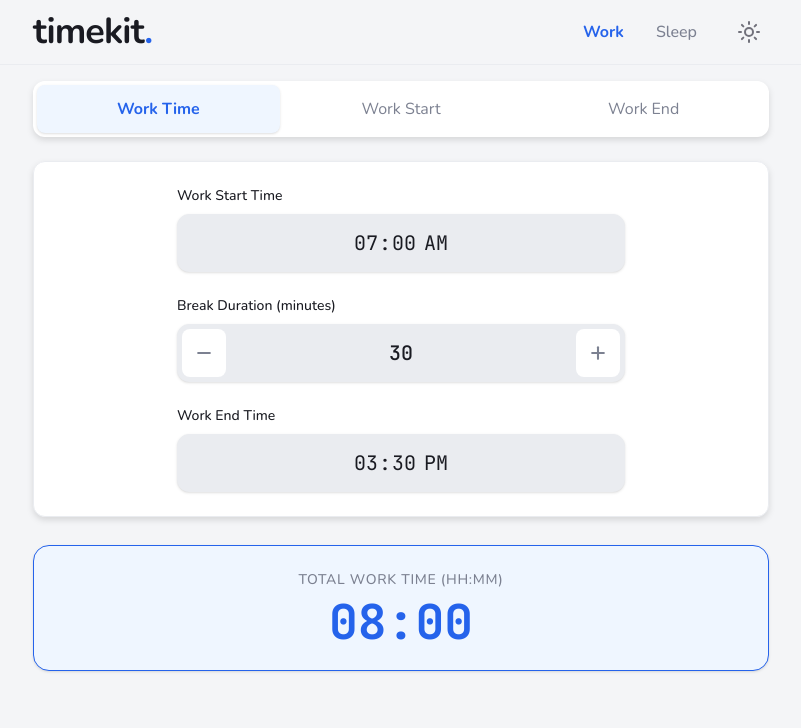
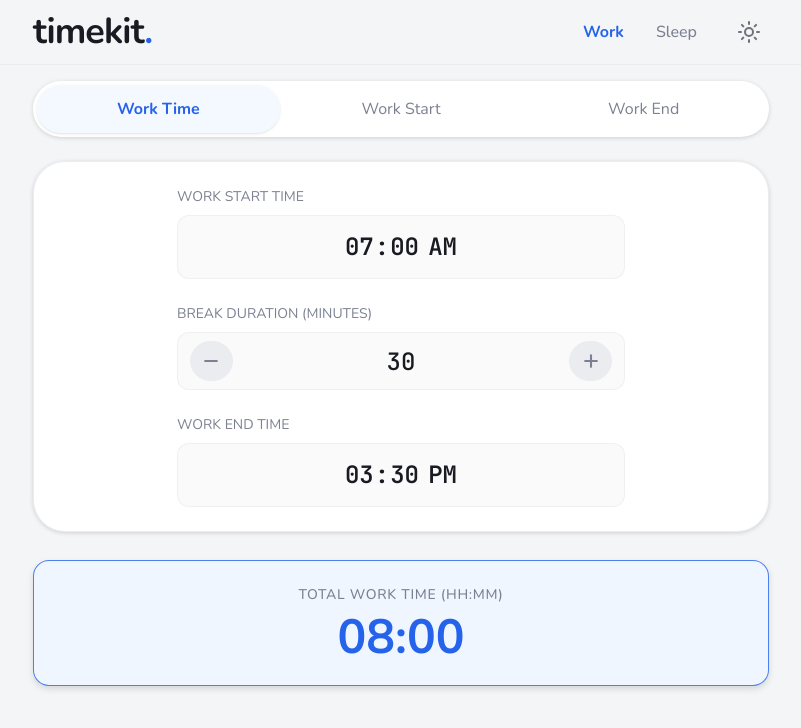
Before and after one commit to SclRlLiX/timekit, a SvelteKit app: page /work in a window 1280 px wide. Shown: the top 728 px of the page, without its empty margins (239-1040 px from the left). Built offline with nearby package versions, Linux system fonts and the light colour scheme.

Commit message:
small ui changes

```diff
--- a/src/lib/components/BreakInput.svelte
+++ b/src/lib/components/BreakInput.svelte
@@ -18,21 +18,21 @@
 </script>
 
 <div class="flex flex-col gap-2">
-    <label for={id} class="text-sm font-medium text-(--color-main-text)">
+    <label for={id}>
         {label}
     </label>
 
     <div class="
         flex items-center overflow-hidden rounded-xl border py-1
-        border-(--color-surface-raised) bg-(--color-surface-raised) shadow-sm
+        border-(--color-surface-raised)/70 bg-(--color-surface-raised)/25
         transition-all duration-300 ease-in-out
-        focus-within:border-(--color-accent) focus-within:ring-2 focus-within:ring-(--color-accent)/50
+        focus-within:border-(--color-accent)/70 focus-within:ring-2 focus-within:ring-(--color-accent)/50
     ">
 
         <button
             type="button"
             onclick={decrement}
-            class="touch-manipulation rounded-lg flex h-12 w-14 ml-1 items-center justify-center text-(--color-muted) transition-colors bg-(--color-surface) hover:text-(--color-accent) hover:bg-(--color-accent-subtle) active:bg-(--color-surface-raised)"
+            class="touch-manipulation rounded-full flex h-10 w-14 ml-3 items-center justify-center text-(--color-muted) transition-colors bg-(--color-surface-raised) border border-(--color-surface-raised) hover:text-(--color-accent) hover:bg-(--color-accent-subtle) active:bg-(--color-surface-sublte)"
             aria-label="Decrease break time"
         >
             <svg xmlns="http://www.w3.org/2000/svg" width="20" height="20" viewBox="0 0 24 24" fill="none" stroke="currentColor" stroke-width="2.5" stroke-linecap="round" stroke-linejoin="round"><line x1="5" y1="12" x2="19" y2="12"></line></svg>
@@ -54,7 +54,7 @@
         <button
             type="button"
             onclick={increment}
-            class="touch-manipulation rounded-lg flex h-12 w-14 mr-1 items-center justify-center text-(--color-muted) transition-colors bg-(--color-surface) hover:text-(--color-accent) hover:bg-(--color-accent-subtle) active:bg-(--color-surface-raised)"
+            class="touch-manipulation rounded-full flex h-10 w-14 mr-3 items-center justify-center text-(--color-muted) transition-colors bg-(--color-surface-raised) border border-(--color-surface-raised) hover:text-(--color-accent) hover:bg-(--color-accent-subtle) active:bg-(--color-surface-subtle)"
             aria-label="Increase break time"
         >
             <svg xmlns="http://www.w3.org/2000/svg" width="20" height="20" viewBox="0 0 24 24" fill="none" stroke="currentColor" stroke-width="2.5" stroke-linecap="round" stroke-linejoin="round"><line x1="12" y1="5" x2="12" y2="19"></line><line x1="5" y1="12" x2="19" y2="12"></line></svg>
--- a/src/lib/components/Tabs.svelte
+++ b/src/lib/components/Tabs.svelte
@@ -11,17 +11,17 @@
 </script>
 
 
-<div class="relative flex w-full rounded-xl bg-(--color-surface) p-1 drop-shadow-md">
+<div class="relative flex w-full rounded-full bg-(--color-surface) p-1 drop-shadow-sm">
 	<div class="pointer-events-none absolute inset-1 flex">
 		<div
-			class="rounded-lg bg-(--color-accent-subtle) shadow-sm transition-transform ease-in-out duration-500"
+			class="rounded-full bg-(--color-accent-subtle)/70 backdrop-blur-md shadow-sm transition-transform ease-in-out duration-500"
 			style="width: {100 / tabs.length}%; transform: translateX({activeIndex * 100}%);"
 		></div>
 	</div>
 	{#each tabs as tab (tab)}
 		<button
 			onclick={() => (activeTab = tab)}
-			class="text-md relative z-10 flex-1 rounded-lg px-5 py-3 transition-transform ease-in-out duration-500
+			class="text-md relative z-10 flex-1 rounded-lg px-5 py-3
 			{activeTab === tab ? 'font-bold text-(--color-accent)' : 'text-(--color-muted)'}"
 		>
 			{tab}
--- a/src/lib/components/TimeInput.svelte
+++ b/src/lib/components/TimeInput.svelte
@@ -9,7 +9,7 @@
 </script>
 
 <div class="flex flex-col gap-2">
-	<label for={id} class="text-sm font-medium text-(--color-main-text)">
+	<label for={id}>
 		{label}
 	</label>
 
@@ -18,11 +18,11 @@
 		{id}
 		bind:value
 		class="
-            w-full rounded-xl border border-(--color-surface-raised)
-            bg-(--color-surface-raised) py-3
-            text-(--color-main-text) shadow-sm transition-all
+            w-full rounded-xl border border-(--color-surface-raised)/70
+            bg-(--color-surface-raised)/25 py-3
+            text-(--color-main-text) transition-all
             duration-300 ease-in-out outline-none
-            focus:border-(--color-accent) focus:ring-2 focus:ring-(--color-accent)/50
+            focus:border-(--color-accent)/70 focus:ring-2 focus:ring-(--color-accent)/50
         "
 	/>
 </div>
--- a/src/lib/components/WorkTimeCard.svelte
+++ b/src/lib/components/WorkTimeCard.svelte
@@ -2,7 +2,7 @@
 	let { children } = $props();
 </script>
 
-<div class="card mb-7 rounded-xl border bg-(--color-surface) border-(--color-surface-raised) drop-shadow-md">
+<div class="card mb-7 rounded-4xl border bg-(--color-surface) border-(--color-surface-raised) drop-shadow-sm">
 	{#if children}
 		{@render children()}
 	{/if}
--- a/src/lib/components/WorkTimeResult.svelte
+++ b/src/lib/components/WorkTimeResult.svelte
@@ -8,12 +8,12 @@
 </script>
 
 <div
-	class="flex flex-col items-center justify-center rounded-2xl border border-(--color-accent) bg-(--color-accent-subtle) py-6 shadow-sm"
+	class="flex flex-col items-center justify-center rounded-2xl border border-(--color-accent)/80 bg-(--color-accent-subtle) py-6 drop-shadow-md"
 >
 	<h2 class="mb-2 text-sm font-medium tracking-wider text-(--color-muted) uppercase">
 		{label}
 	</h2>
-	<div class="text-5xl font-bold text-(--color-accent) tabular-nums font-mono">
+	<div class="text-5xl font-bold text-(--color-accent) tabular-nums">
 		{hours.toString().padStart(2, '0')}:{mins.toString().padStart(2, '0')}
 	</div>
 </div>
--- a/src/routes/layout.css
+++ b/src/routes/layout.css
@@ -55,8 +55,15 @@
 	}
 
 	input{
-		font-size: 1.25rem;
+		font-size: 1.5rem;
 		font-family: var(--font-mono);
+		font-weight: 600;
 		text-align: center;
 	}
+
+	label{
+		font-size: 0.875rem;
+		color: var(--color-muted);
+		text-transform: uppercase
+	}
 }
```
